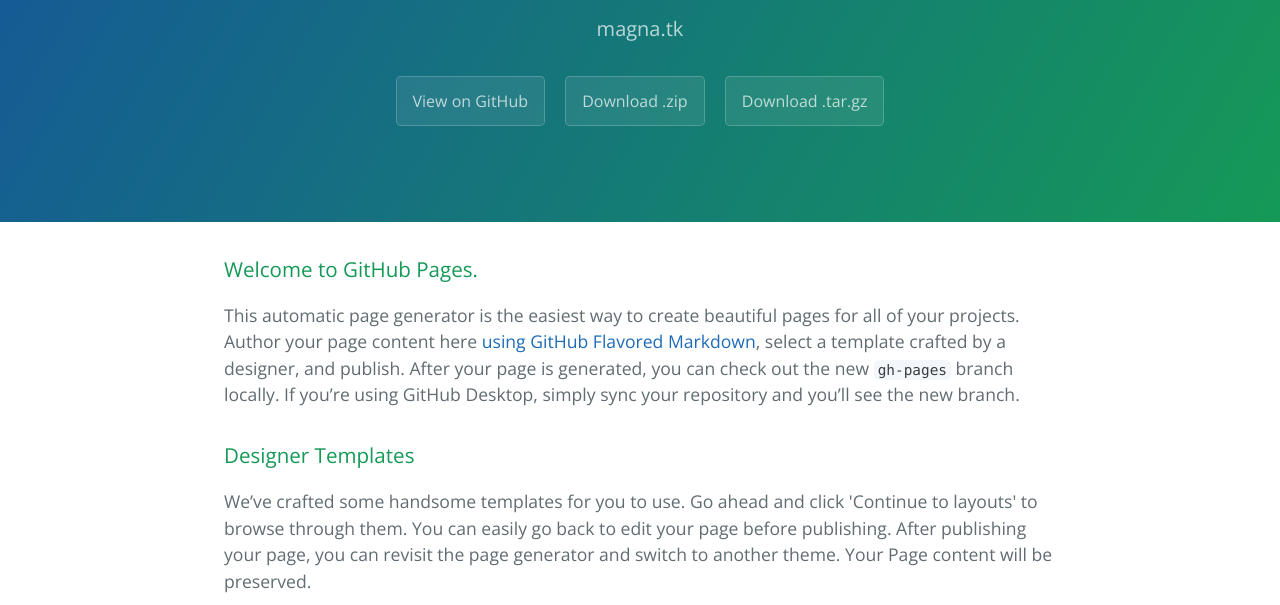
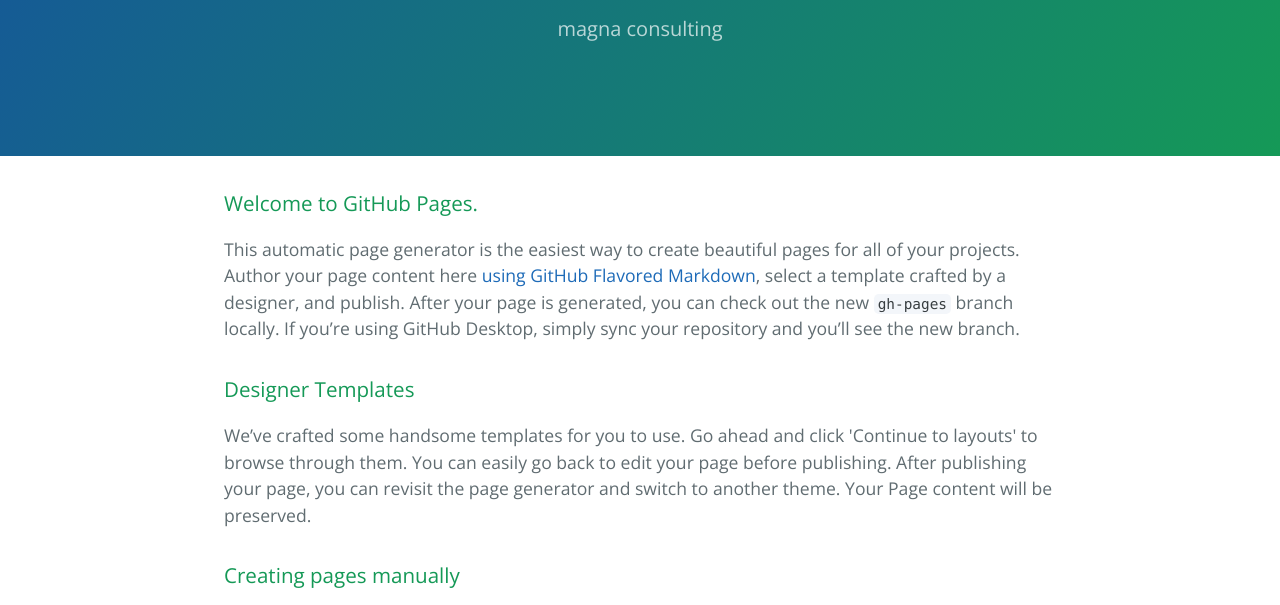
Before and after one commit to jhelgglehj/magna, a plain HTML site: page index.html in a window 1280 px wide. Shown: the part 161-766 px from the top of the page. Drawn offline with nearby package versions, Linux system fonts and the light colour scheme.

Commit message:
Update index.html

```diff
--- a/index.html
+++ b/index.html
@@ -12,10 +12,8 @@
   <body>
     <section class="page-header">
       <h1 class="project-name">Magna</h1>
-      <h2 class="project-tagline">magna.tk</h2>
-      <a href="https://github.com/jhelgglehj/magna" class="btn">View on GitHub</a>
-      <a href="https://github.com/jhelgglehj/magna/zipball/master" class="btn">Download .zip</a>
-      <a href="https://github.com/jhelgglehj/magna/tarball/master" class="btn">Download .tar.gz</a>
+      <h2 class="project-tagline">magna consulting</h2>
+
     </section>
 
     <section class="main-content">
```
